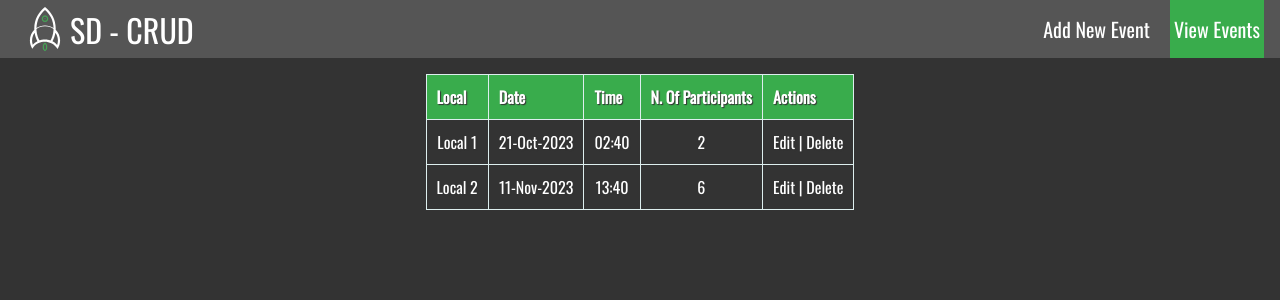
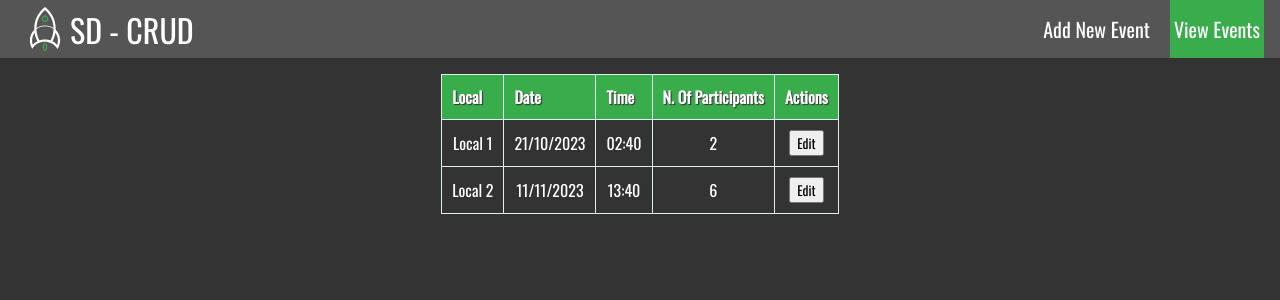
Before and after one commit to ToniG22/SD_FrontendGrupo5, a React (Vite) app: page /viewEvents in a window 1280 px wide. Shown: the top 300 px of the page. Built offline with nearby package versions, Linux system fonts and the light colour scheme.

Commit message:
Updated form and table. ♻️

```diff
--- a/package.json
+++ b/package.json
@@ -10,7 +10,9 @@
     "preview": "vite preview"
   },
   "dependencies": {
+    "date-fns": "^2.30.0",
     "react": "^18.2.0",
+    "react-datepicker": "^4.21.0",
     "react-dom": "^18.2.0",
     "react-icons": "^4.11.0",
     "react-router-dom": "^6.18.0",
@@ -19,6 +21,7 @@
   },
   "devDependencies": {
     "@types/react": "^18.2.15",
+    "@types/react-datepicker": "^4.19.1",
     "@types/react-dom": "^18.2.7",
     "@typescript-eslint/eslint-plugin": "^6.0.0",
     "@typescript-eslint/parser": "^6.0.0",
--- a/src/components/EventsTable.tsx
+++ b/src/components/EventsTable.tsx
@@ -1,11 +1,84 @@
-import '../assets/css/Table.css'
+import React, { useState } from "react";
+import "../assets/css/Table.css";
+import DatePicker from "react-datepicker";
+import "react-datepicker/dist/react-datepicker.css";
 
-const EventsTable = () => {
+interface Event {
+  id: number;
+  local: string;
+  date: Date;
+  time: string;
+  participants: string;
+}
 
-    const events = [
-        {local: "Local 1", date: "21-Oct-2023", time: "02:40", participants: "2"},
-        {local: "Local 2", date: "11-Nov-2023", time: "13:40", participants: "6"}
-    ]
+const EventsTable: React.FC = () => {
+  const [events, setEvents] = useState<Event[]>([
+    {
+      id: 1,
+      local: "Local 1",
+      date: new Date("2023-10-21"),
+      time: "02:40",
+      participants: "2",
+    },
+    {
+      id: 2,
+      local: "Local 2",
+      date: new Date("2023-11-11"),
+      time: "13:40",
+      participants: "6",
+    },
+  ]);
+
+  const [editEventId, setEditEventId] = useState<number | null>(null);
+  const [editedEvent, setEditedEvent] = useState<Event | null>(null);
+
+  const handleEdit = (event: Event) => {
+    setEditEventId(event.id);
+    setEditedEvent({ ...event });
+  };
+
+  const handleCancel = () => {
+    setEditEventId(null);
+    setEditedEvent(null);
+  };
+
+  const handleSave = () => {
+    if (editedEvent) {
+      const updatedEvents = events.map((event) =>
+        event.id === editedEvent.id ? editedEvent : event
+      );
+      setEvents(updatedEvents);
+      setEditEventId(null);
+      setEditedEvent(null);
+    }
+  };
+
+  const handleChange = (e: React.ChangeEvent<HTMLInputElement>, field: keyof Event) => {
+    if (editedEvent) {
+      setEditedEvent({
+        ...editedEvent,
+        [field]: e.target.value
+      });
+    }
+  }
+
+  const handleDateChange = (date: Date | null, field: keyof Event) => {
+    if (editedEvent && date) {
+      setEditedEvent({
+        ...editedEvent,
+        [field]: date,
+      });
+    }
+  };
+
+  const handleTimeChange = (time: string, field: keyof Event) => {
+    if (editedEvent) {
+      setEditedEvent({
+        ...editedEvent,
+        [field]: time,
+      });
+    }
+  };
 
   return (
     <table className="events-table">
@@ -19,20 +92,67 @@ const EventsTable = () => {
         </tr>
       </thead>
       <tbody>
-            {events.map((value, key) => {
-                return (
-                    <tr key={key}>
-                        <td>{value.local}</td>
-                        <td>{value.date}</td>
-                        <td>{value.time}</td>
-                        <td>{value.participants}</td>
-                        <td>Edit | Delete</td>
+        {events.map((event) => (
+          <tr key={event.id}>
+            <td>
+              {editEventId === event.id ? (
+                <input
+                  type="text"
+                  value={editedEvent?.local || ""}
+                  onChange={(e) => handleChange(e, "local")}
+                />
+              ) : (
+                event.local
+              )}
+            </td>
+            <td>
+              {editEventId === event.id ? (
+                <DatePicker
+                  selected={editedEvent?.date}
+                  onChange={(date) => handleDateChange(date, "date")}
+                  dateFormat="dd/MM/yyyy"
+                />
+              ) : (
+                event.date.toLocaleDateString("en-GB", { day: '2-digit', month: '2-digit', year: 'numeric' })
+              )}
+            </td>
+            <td>
+              {editEventId === event.id ? (
+                <input
+                  type="time"
+                  value={editedEvent?.time || ""}
+                  onChange={(e) => handleTimeChange(e.target.value, "time")}
+                />
+              ) : (
+                event.time
+              )}
+            </td>
+            <td>
+              {editEventId === event.id ? (
+                <input
+                  type="text"
+                  value={editedEvent?.participants || ""}
+                  onChange={(e) => handleChange(e, "participants")}
+                />
+              ) : (
+                event.participants
+              )}
+            </td>
+            <td>
+              {editEventId === event.id ? (
+                <>
+                  <button onClick={handleSave}>Save</button>
+                  <button onClick={handleCancel}>Cancel</button>
+                </>
+              ) : (
+                <button onClick={() => handleEdit(event)}>Edit</button>
+              )}
+            </td>
           </tr>
-                )
-            })}
+        ))}
       </tbody>
     </table>
-  )
-}
+  );
+};
 
-export default EventsTable
+export default EventsTable;
--- a/src/components/Form.tsx
+++ b/src/components/Form.tsx
@@ -1,21 +1,29 @@
 import { useState } from "react";
+import DatePicker from "react-datepicker";
+import "react-datepicker/dist/react-datepicker.css";
 
 const Form = () => {
   const [inputs, setInputs] = useState({
     local: "",
-    date: "",
+    date: new Date(),
     time: "",
     participants: "",
   });
 
-  const handleChange = (event: { target: { name: any; value: any; }; }) => {
+  const handleChange = (event: { target: { name: any; value: any } }) => {
     const name = event.target.name;
     const value = event.target.value;
 
     setInputs((values) => ({ ...values, [name]: value }));
   };
 
-  const handleSubmit = (event: { preventDefault: () => void; }) => {
+  const handleDateChange = (date: Date | null, field: "date" | "time") => {
+    if (date) {
+      setInputs((values) => ({ ...values, [field]: date }));
+    }
+  };
+
+  const handleSubmit = (event: { preventDefault: () => void }) => {
     event.preventDefault();
     alert(JSON.stringify(inputs));
   };
@@ -33,19 +41,18 @@ const Form = () => {
       </label>
       <label>
         Date:
-        <input
-          type="date"
-          name="date"
-          value={inputs.date || ""}
-          onChange={handleChange}
+        <DatePicker
+          selected={inputs.date}
+          onChange={(date) => handleDateChange(date, "date")}
+          dateFormat="dd/MM/yyyy"
         />
       </label>
       <label>
         Time:
         <input
-          type="text"
+          type="time"
           name="time"
-          value={inputs.time || ""}
+          value={inputs.time}
           onChange={handleChange}
         />
       </label>
```
Also changed, not shown: 1 other file (tests, documents, lock files or other folders). Lines whose indentation alone changed are shown as unchanged.
